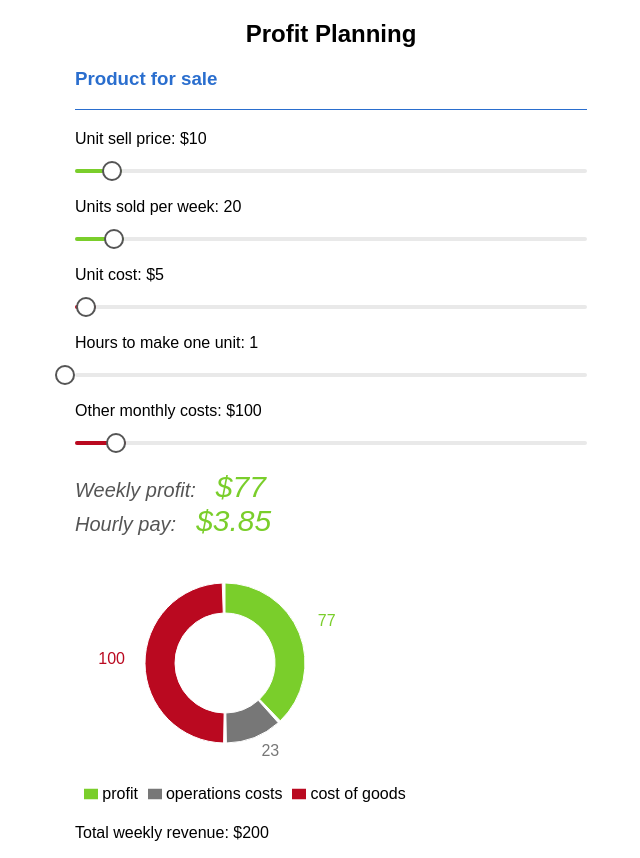
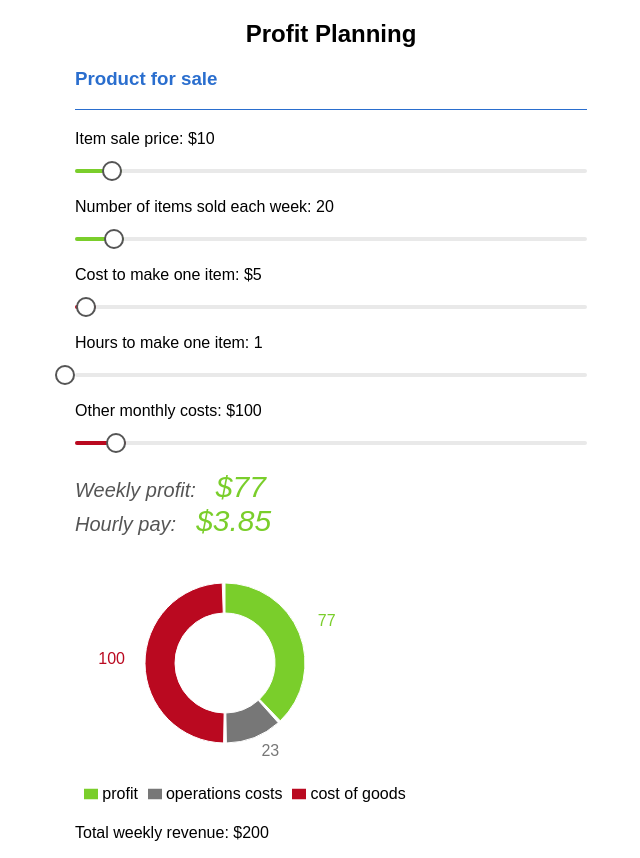
Before and after one commit to JohnDHamm/TETB-test01, a React (Create React App) app: page / in a window 1280 px wide. Both pictures are taken after a click on the button "PRODUCT". Shown: the whole page, without its empty margins (309-949 px from the left). Built offline with nearby package versions, Linux system fonts and the light colour scheme.

Commit message:
product chart revised

```diff
--- a/src/components/product.js
+++ b/src/components/product.js
@@ -79,7 +79,7 @@ export default class Product extends React.Component {
 					<h3>Product for sale</h3>
 				</div>
 				<div className="slider">
-					<p>Unit sell price: ${this.state.unitPrice}</p>
+					<p>Item sale price: ${this.state.unitPrice}</p>
 					<Slider
 						value={this.state.unitPrice}
 						defaultValue={this.state.unitPrice}
@@ -98,7 +98,7 @@ export default class Product extends React.Component {
 
 				</div>
 				<div className="slider">
-					<p>Units sold per week: {this.state.unitsSoldPerWeek}</p>
+					<p>Number of items sold each week: {this.state.unitsSoldPerWeek}</p>
 					<Slider
 						value={this.state.unitsSoldPerWeek}
 						defaultValue={this.state.unitsSoldPerWeek}
@@ -116,7 +116,7 @@ export default class Product extends React.Component {
 						/>
 				</div>
 				<div className="slider">
-					<p>Unit cost: ${this.state.unitCost}</p>
+					<p>Cost to make one item: ${this.state.unitCost}</p>
 					<Slider
 						value={this.state.unitCost}
 						defaultValue={this.state.unitCost}
@@ -134,7 +134,7 @@ export default class Product extends React.Component {
 						/>
 				</div>
 				<div className="slider">
-					<p>Hours to make one unit: {this.state.hoursPerUnit}</p>
+					<p>Hours to make one item: {this.state.hoursPerUnit}</p>
 					<Slider
 						value={this.state.hoursPerUnit}
 						defaultValue={this.state.hoursPerUnit}
--- a/src/components/service.js
+++ b/src/components/service.js
@@ -41,19 +41,16 @@ export default class Service extends React.Component {
 		const costOfGoods = 0;
 		const grossProfit = weeklyRevenue - costOfGoods;
 		const weeklyOperCosts = this.calcWeeklyOperCosts();
-		const netProfit = grossProfit - weeklyOperCosts;
-		const taxes = Math.round(weeklyRevenue * Values.taxRate);
-		const income = netProfit - taxes;
-		const monthlyProfit = Math.round(income * Values.weeksPerMonth);
-		const yearlyProfit = Math.round(monthlyProfit * 12);
+		const weeklyProfit = grossProfit - weeklyOperCosts;
+		const hourlyPay = (weeklyProfit / this.state.hoursPerWeek).toFixed(2);
 
 		return (
 			<div>
 				<div className="sectionTitle">
-					<h3>Service to render</h3>
+					<h3>Service provided</h3>
 				</div>
 				<div className="slider">
-					<p>Hourly rate charged: ${this.state.hourlyRate}</p>
+					<p>Hourly rate you will charge: ${this.state.hourlyRate}</p>
 					<Slider
 						value={this.state.hourlyRate}
 						defaultValue={this.state.hourlyRate}
@@ -71,7 +68,7 @@ export default class Service extends React.Component {
 						/>
 				</div>
 				<div className="slider">
-					<p>Billable hours per week: {this.state.hoursPerWeek}</p>
+					<p>Hours per week: {this.state.hoursPerWeek}</p>
 					<Slider
 						value={this.state.hoursPerWeek}
 						defaultValue={this.state.hoursPerWeek}
@@ -89,7 +86,7 @@ export default class Service extends React.Component {
 						/>
 				</div>
 				<div className="slider">
-					<p>Monthly costs: ${this.state.costsPerMonth}</p>
+					<p>Other monthly costs: ${this.state.costsPerMonth}</p>
 					<Slider
 						value={this.state.costsPerMonth}
 						defaultValue={this.state.costsPerMonth}
@@ -107,17 +104,19 @@ export default class Service extends React.Component {
 						/>
 				</div>
 				<div className="profitBlock">
-					<span className="profitLine">Potential monthly profit:</span><span className="profitAmount">${monthlyProfit}</span>
-					<p>That's ${yearlyProfit} per year after taxes.</p>
+					<div>
+						<span className="profitLine">Weekly profit:</span><span className="profitAmount">${weeklyProfit}</span>
+					</div>
+					<div>
+						<span className="profitLine">Hourly pay:</span><span className="profitAmount">${hourlyPay}</span>
+					</div>
 				</div>
 				<WeeklyBreakdown
 					weeklyRevenue={weeklyRevenue}
 					costOfGoods={0}
 					grossProfit={grossProfit}
 					weeklyOperCosts={weeklyOperCosts}
-					netProfit={netProfit}
-					taxes={taxes}
-					income={income}
+					weeklyProfit={weeklyProfit}
 				/>
 			</div>
 		)
```
